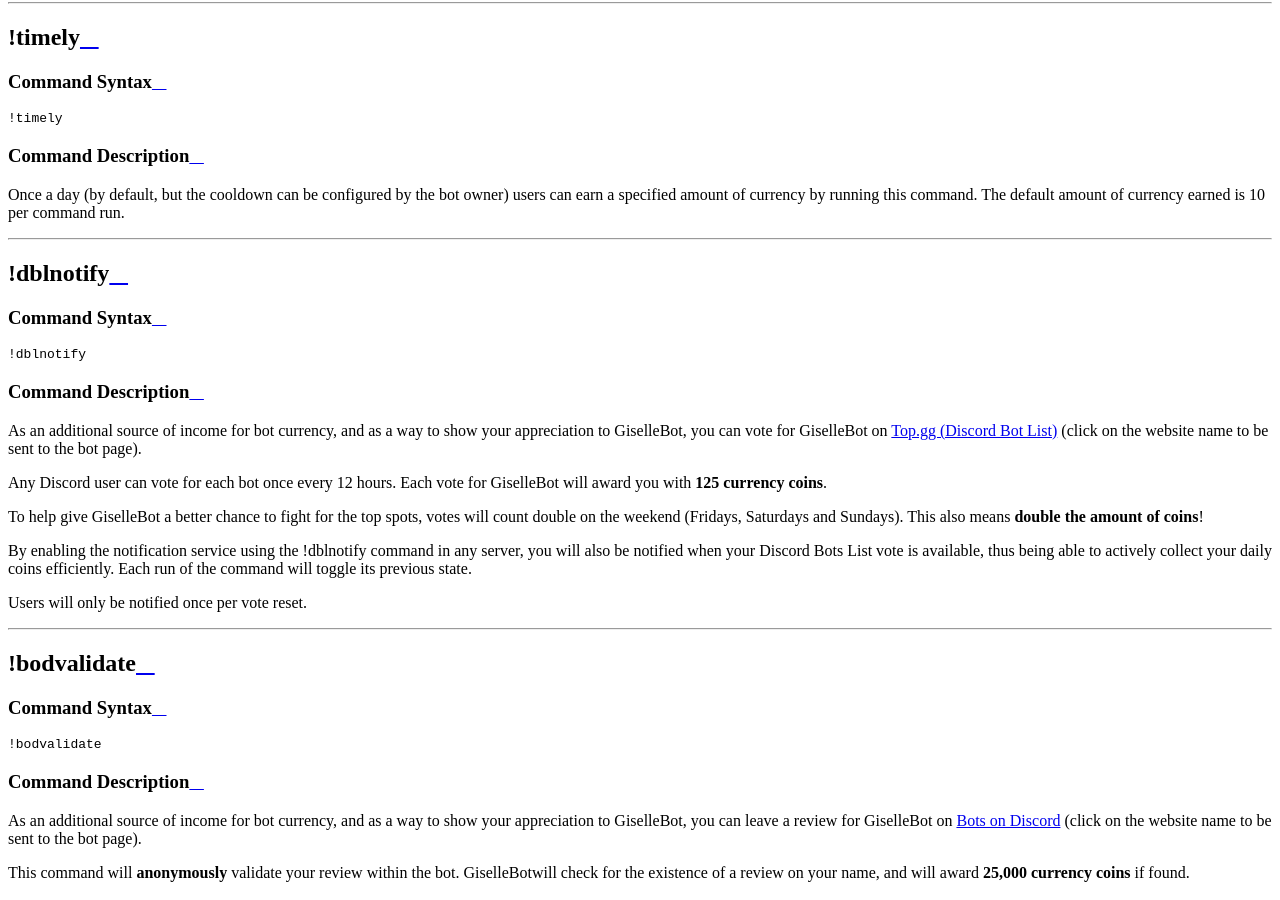
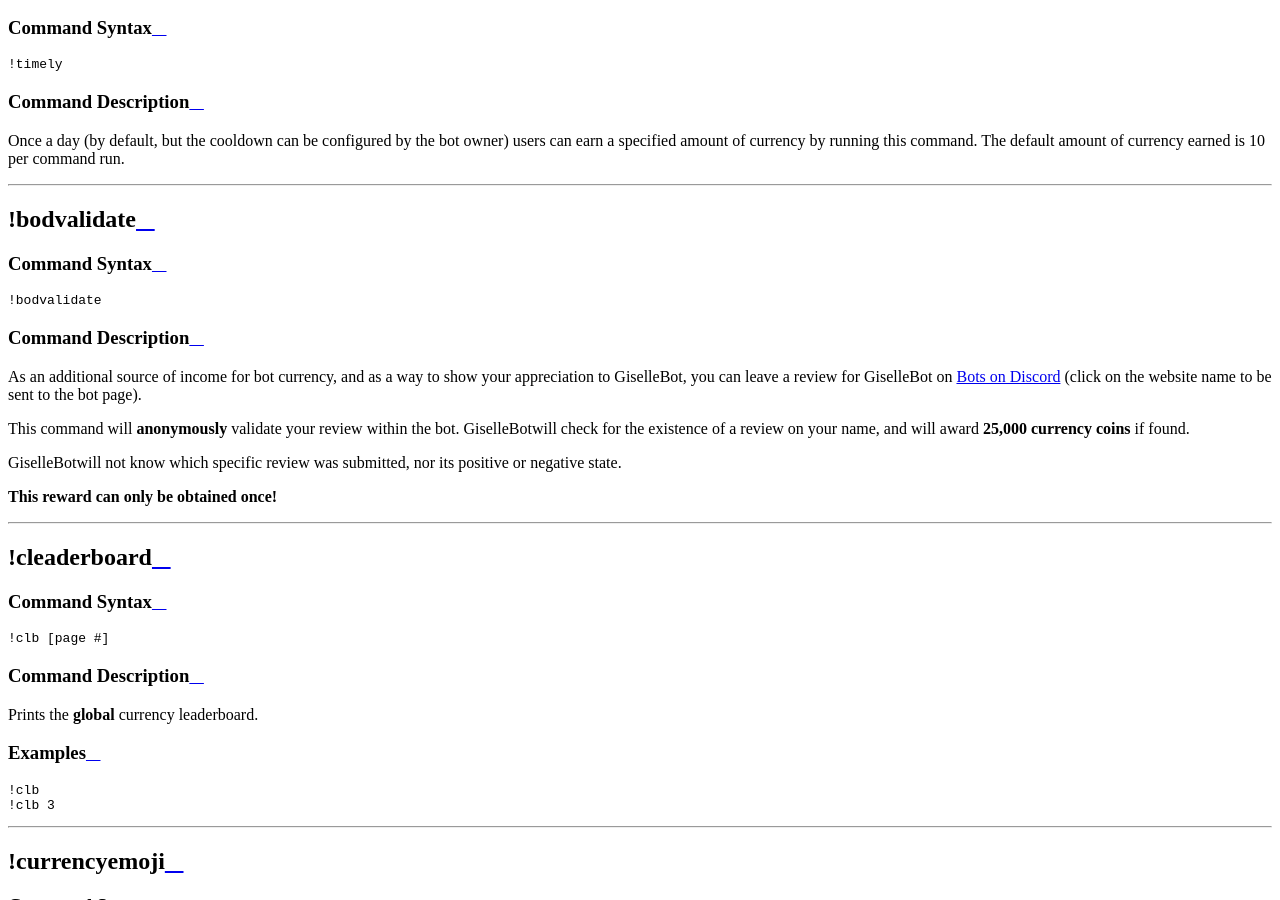
Before and after one commit to cycloptux/GiselleBot-Documentation, a Sphinx documentation site: the page built from docs/source/fun_and_games/currency.rst, in a window 1280 px wide and 900 px high, scrolled down 2590 px. Built offline with Sphinx 7.4.7 and the Read the Docs theme 2.0.0, drawn with Linux system fonts in a browser that asks for light colours; some of the changed text lies outside the part shown.

Commit message:
Disabled commands and comments related to top.gg voting system.

```diff
--- a/docs/source/fun_and_games/currency.rst
+++ b/docs/source/fun_and_games/currency.rst
@@ -50,31 +50,6 @@ Command Syntax
 Command Description
 ^^^^^^^^^^^^^^^^^^^
 Once a day (by default, but the cooldown can be configured by the bot owner) users can earn a specified amount of currency by running this command. The default amount of currency earned is 10 per command run.
-
-....
-
-.. _dblnotify:
-
-|bot_prefix|\ dblnotify
------------------------
-
-Command Syntax
-^^^^^^^^^^^^^^
-.. parsed-literal::
-
-    |bot_prefix|\ dblnotify
-
-Command Description
-^^^^^^^^^^^^^^^^^^^
-As an additional source of income for bot currency, and as a way to show your appreciation to |bot_name|\ , you can vote for |bot_name| on `Top.gg (Discord Bot List) <https://top.gg/bot/356831787445387285>`_ (click on the website name to be sent to the bot page).
-
-Any Discord user can vote for each bot once every 12 hours. Each vote for |bot_name| will award you with **125 currency coins**.
-
-To help give |bot_name| a better chance to fight for the top spots, votes will count double on the weekend (Fridays, Saturdays and Sundays). This also means **double the amount of coins**!
-
-By enabling the notification service using the |bot_prefix|\ dblnotify command in any server, you will also be notified when your Discord Bots List vote is available, thus being able to actively collect your daily coins efficiently. Each run of the command will toggle its previous state.
-
-Users will only be notified once per vote reset.
 
 ....
 
--- a/docs/source/index.rst
+++ b/docs/source/index.rst
@@ -27,9 +27,9 @@ Nowadays, the bot is used on servers both large and small, official and unoffici
 * Much much more!
 
 .. seealso::
-   |bot_name| is also listed on **Top.gg (Discord Bot List)** and **Bots on Discord**. If you like the bot and want to support its growth, be sure to vote for it on those websites!
+   |bot_name| is also listed on **Top.gg** and **Bots on Discord**. If you like the bot and want to support its growth, be sure to vote for it on those websites!
 
-   * **Top.gg (Discord Bot List)**: https://discordbots.org/bot/356831787445387285 (rewards included! Refer to :ref:`dblnotify`)
+   * **Top.gg**: https://discordbots.org/bot/356831787445387285
    * **Bots on Discord**: https://bots.ondiscord.xyz/bots/356831787445387285 (rewards included! Refer to :ref:`bodvalidate`)
    * **Discord Bots**: https://discord.bots.gg/bots/356831787445387285
 
```
